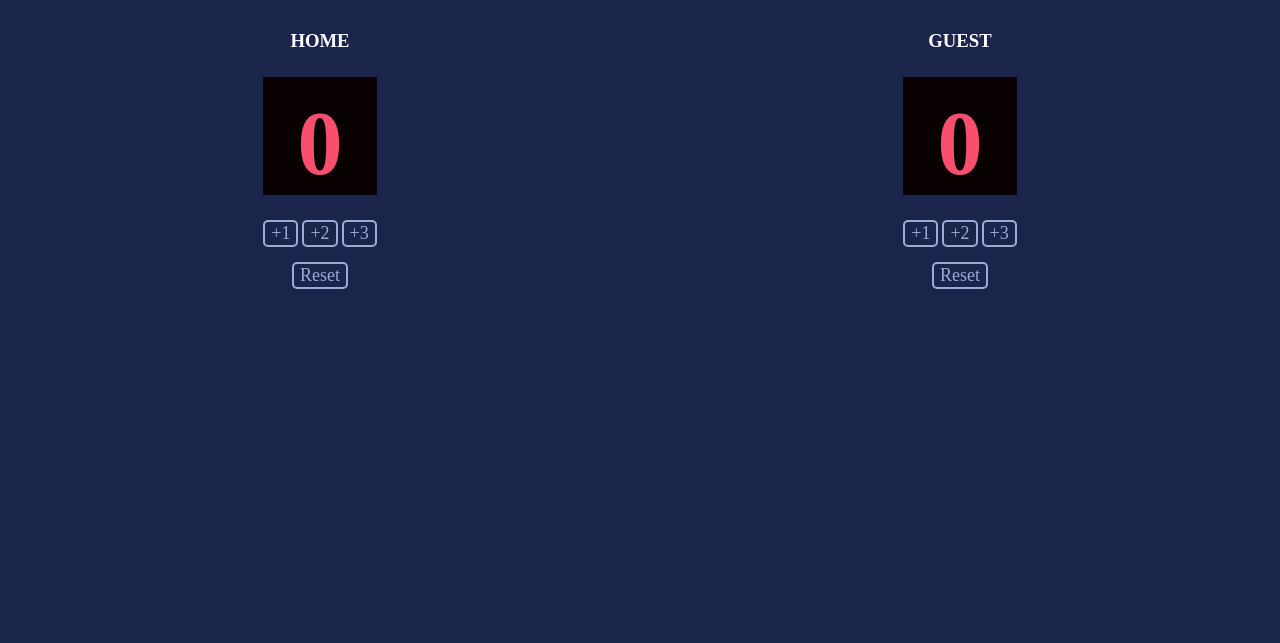
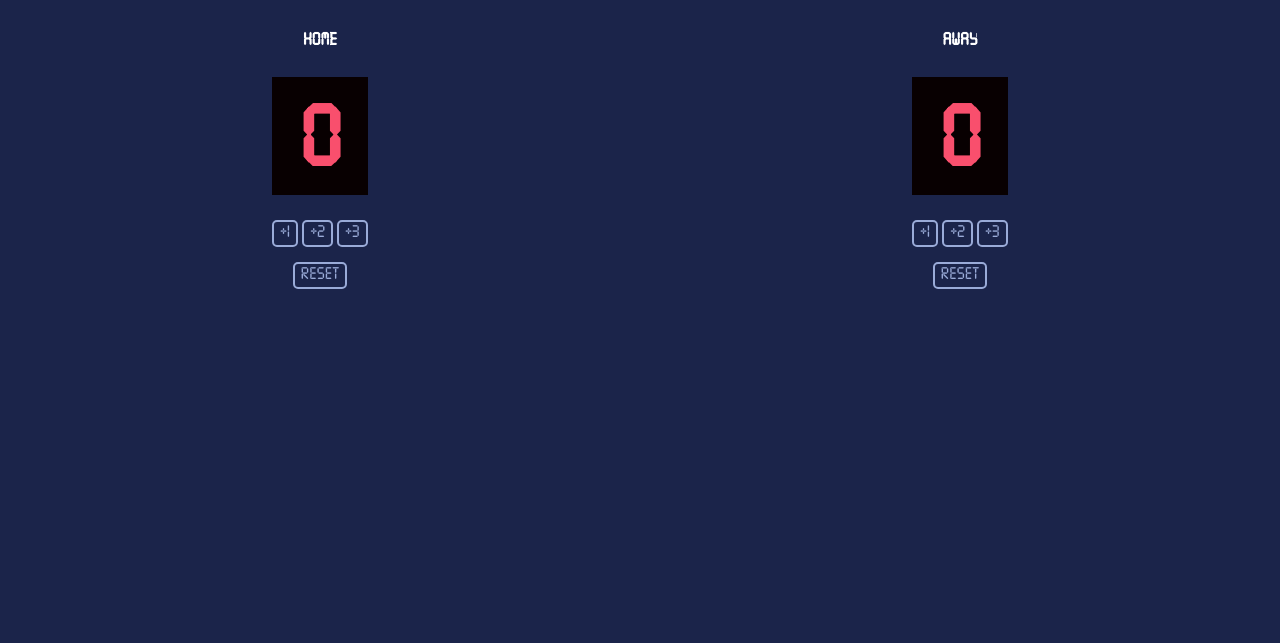
Before and after one commit to RonnyKeys/Scoreboard, a plain HTML site: page index.html in a window 1280 px wide. Shown: the part 157-800 px from the top of the page. Drawn offline with nearby package versions, Linux system fonts and the light colour scheme.

Commit message:
Changed "Guest" header to read "Away"
Changed "Guest header to "Away". Also changed font-face to a more timer like font.

```diff
--- a/index.css
+++ b/index.css
@@ -1,11 +1,13 @@
 @font-face {
-    font-family: ticki
+    font-family: 'timer';
+src: url(Fonts/TickingTimebombBB.ttf);
 }
 
 body {
     margin: 0;
     text-align: center;
     background-color: #1B244A;
+    font-family: "timer";
 }
 
  h3 {
@@ -23,11 +25,11 @@ button {
     border: 2px solid #9AABD8;
 border-radius: 5px;
     font-size: 18px;
-    font-family:Cursed Timer ULiL;
+    font-family:timer;
 }
 
 h2 {
-    font-family:Cursed Timer ULiL;
+    font-family: 'timer';
     color: #F94F6D;
     font-size: 90px;
     padding-top: 15px;
--- a/index.html
+++ b/index.html
@@ -16,7 +16,7 @@
                 <button id= "reset-hscore" class="reset-btn" onclick = "resetHScore()">Reset</button>
             </div>
             <div class="column">
-                <h3>GUEST</h3>
+                <h3>Away</h3>
                 <h2 id="gscore">0</h2>
                 <div>
                 <button id="gbtn1" onclick="gincrement1()">+1</button>
```
